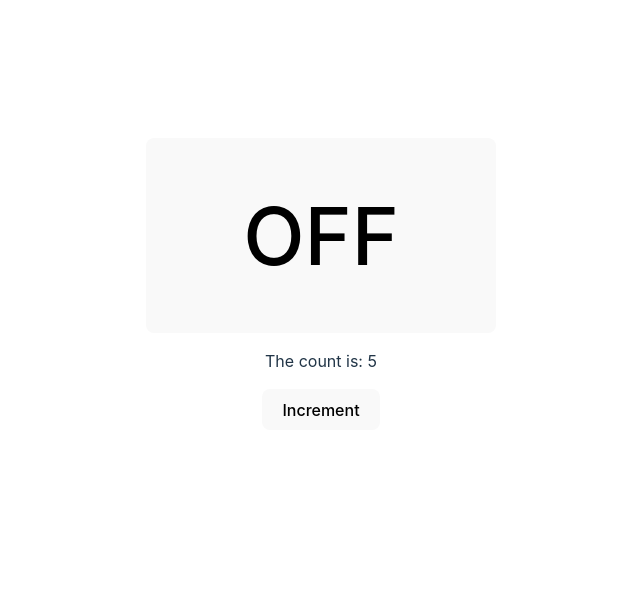
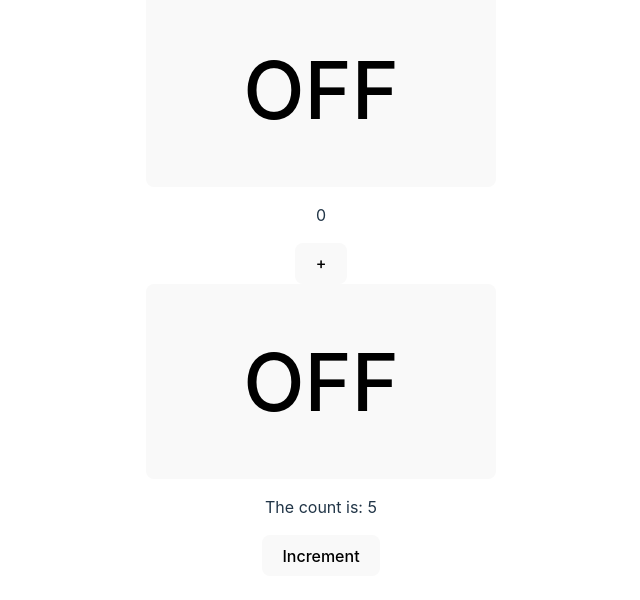
Before and after one commit to bbangwon/first-react-app, a React (Vite) app: page / in a window 1280 px wide. Shown: the part 116-716 px from the top of the page, without its empty margins (319-959 px from the left). Built offline with nearby package versions, Linux system fonts and the light colour scheme.

Commit message:
컴포넌트에 여러 상태 만들기

```diff
--- a/src/App.jsx
+++ b/src/App.jsx
@@ -12,6 +12,7 @@ import './App.css'
 // import Form from './Form';
 import Counter from './Counter';
 import Toggler from './Toggler';
+import ToggleCounter from './ToggleCounter';
 
 // const data = [
 //   {id: 1, item: 'eggs', quantity: 12, completed: false},
@@ -32,6 +33,7 @@ import Toggler from './Toggler';
 function App() {
   return (
   <div>
+    <ToggleCounter />
     <Toggler />
     <Counter />
     {/* <Greeter person="Bill" from="Colt" />
--- /dev/null
+++ b/src/ToggleCounter.jsx
@@ -0,0 +1,17 @@
+import { useState } from "react";
+
+export default function ToggleCounter() {
+    const [isOn, setIsOn] = useState(false);
+    const [count, setCount] = useState(0);
+
+    const toggle = () => setIsOn(!isOn);
+    const inrementCount = () => setCount(count + 2);
+
+    return (
+        <div>
+            <button className="Toggler" onClick={toggle}>{isOn ? "ON" : "OFF"}</button>
+            <p>{count}</p>
+            <button onClick={inrementCount}>+</button>
+        </div>
+    );
+}
```
